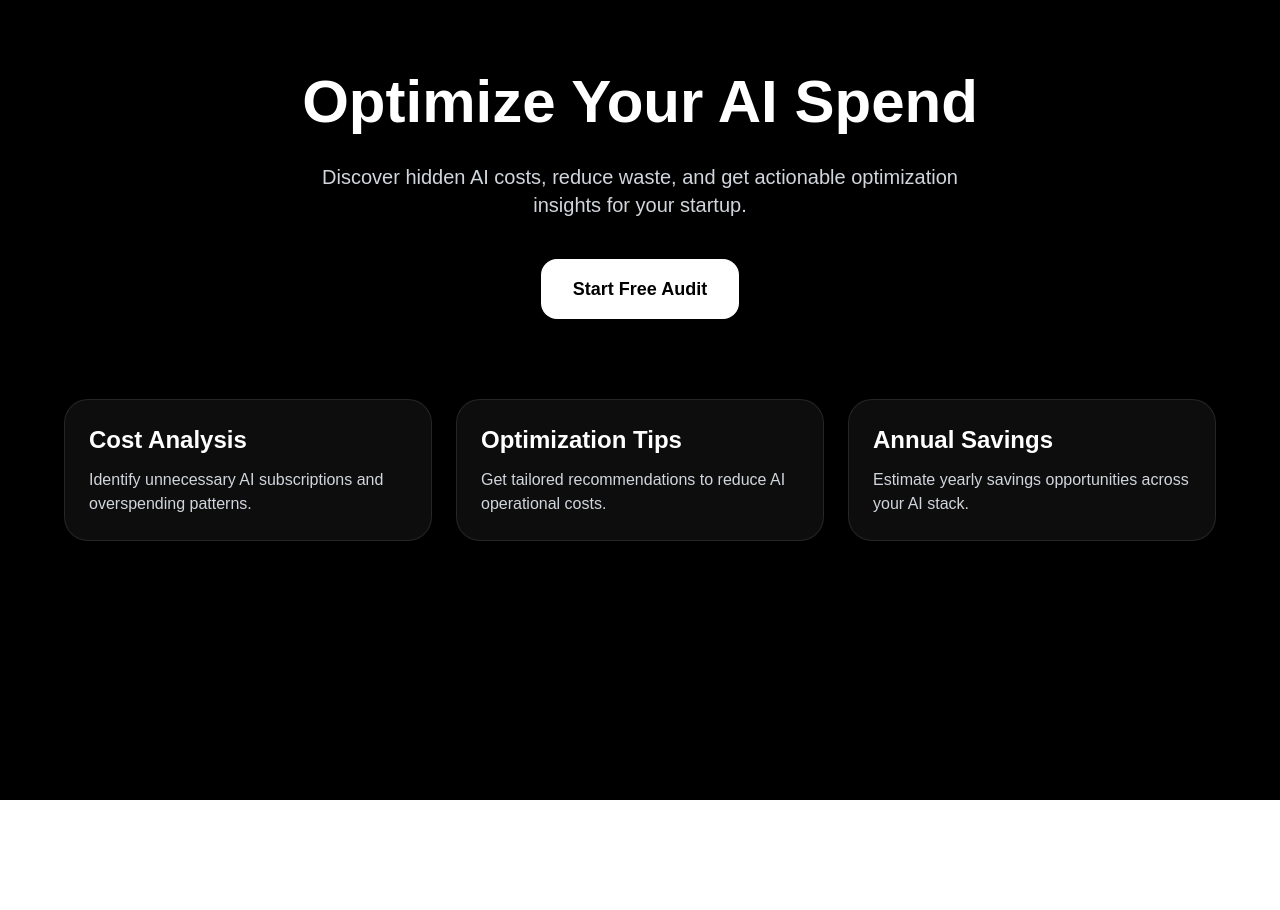
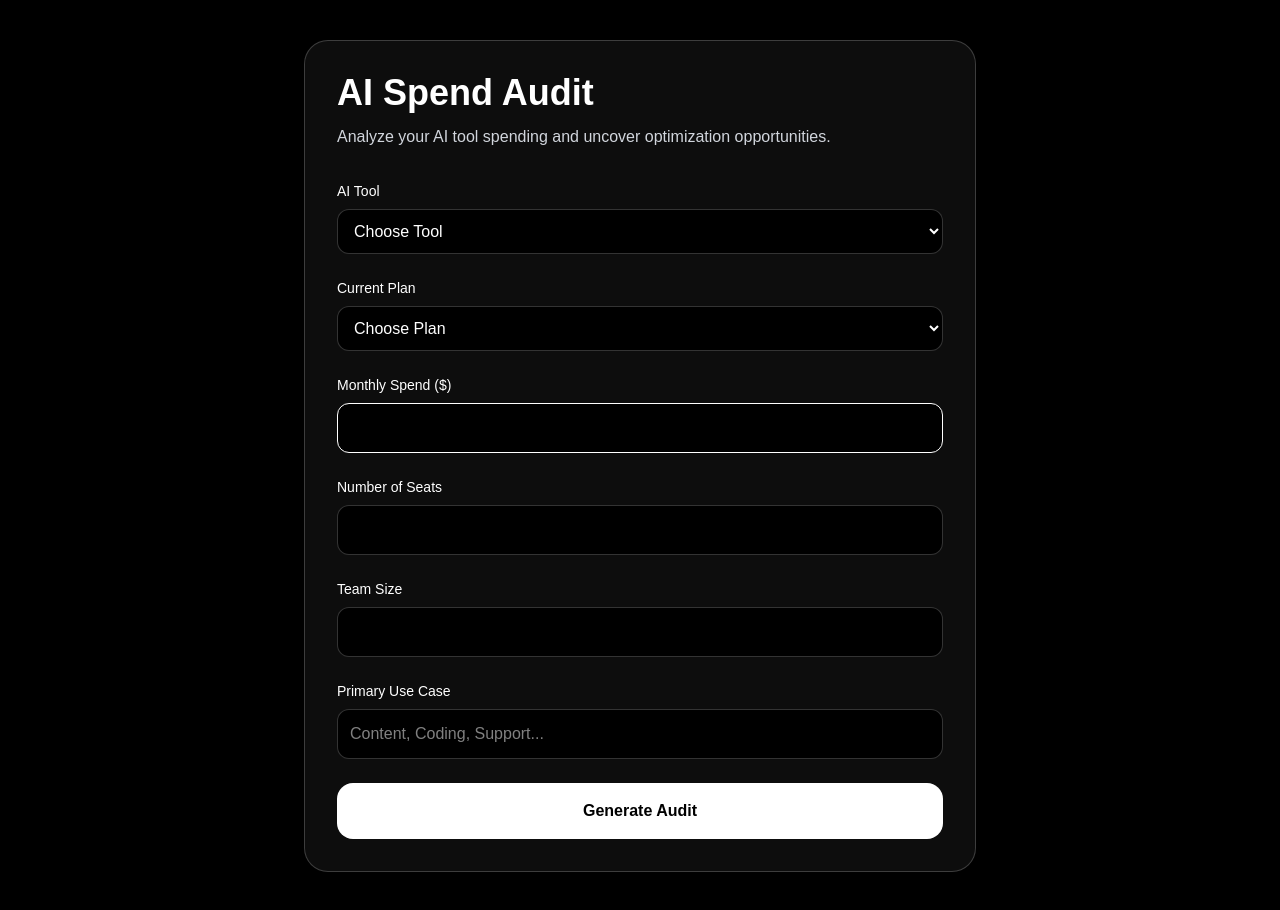
Before and after one commit to gandhimohit456-spec/ai-spend-audit, a Next.js app: page / in a window 1280 px wide. Before the commit the page ends 800 px from the top, so only its background shows below. Built offline with nearby package versions, Linux system fonts and the light colour scheme.

Commit message:
`Refactor Audit Page and Result Page with new UI and functionality`

```diff
--- a/app/page.tsx
+++ b/app/page.tsx
@@ -1,50 +1,156 @@
-export default function Home() {
+"use client";
+
+import { useState } from "react";
+
+export default function AuditPage() {
+  const [formData, setFormData] = useState({
+    tool: "",
+    plan: "",
+    monthlySpend: "",
+    seats: "",
+    teamSize: "",
+    useCase: "",
+  });
+
+  const handleChange = (
+    e: React.ChangeEvent<
+      HTMLInputElement | HTMLSelectElement
+    >
+  ) => {
+    setFormData({
+      ...formData,
+      [e.target.name]: e.target.value,
+    });
+  };
+
+  const handleSubmit = () => {
+    localStorage.setItem(
+      "auditData",
+      JSON.stringify(formData)
+    );
+
+    window.location.href = "/result";
+  };
+
   return (
-    <main className="min-h-screen bg-black text-white px-6 py-16">
-      <div className="max-w-6xl mx-auto">
-        <div className="text-center">
-          <h1 className="text-6xl font-bold leading-tight">
-            Optimize Your AI Spend
+    <main className="min-h-screen bg-black text-white p-10 flex items-center justify-center">
+      <div className="w-full max-w-2xl border border-white/20 rounded-3xl p-8 bg-white/5 backdrop-blur">
+        <h1 className="text-4xl font-bold">
+          AI Spend Audit
         </h1>
 
-          <p className="mt-6 text-xl text-gray-300 max-w-2xl mx-auto">
-            Discover hidden AI costs, reduce waste, and get actionable
-            optimization insights for your startup.
+        <p className="mt-3 text-gray-300">
+          Analyze your AI tool spending and uncover
+          optimization opportunities.
         </p>
 
-          <a
-            href="/audit"
-            className="inline-block mt-10 bg-white text-black px-8 py-4 rounded-2xl text-lg font-semibold hover:scale-105 transition"
+        <form
+          className="mt-8 space-y-6"
+          onSubmit={(e) => {
+            e.preventDefault();
+            handleSubmit();
+          }}
         >
-            Start Free Audit
-          </a>
+          <div>
+            <label className="block mb-2 text-sm font-medium">
+              AI Tool
+            </label>
+
+            <select
+              name="tool"
+              onChange={handleChange}
+              className="w-full border border-white/20 bg-black text-white p-3 rounded-xl"
+            >
+              <option>Choose Tool</option>
+              <option>ChatGPT</option>
+              <option>Claude</option>
+              <option>GitHub Copilot</option>
+              <option>Cursor</option>
+              <option>Gemini</option>
+              <option>OpenAI API</option>
+            </select>
           </div>
 
-        <div className="grid md:grid-cols-3 gap-6 mt-20">
-          <div className="border border-white/10 rounded-3xl p-6 bg-white/5">
-            <h2 className="text-2xl font-semibold">Cost Analysis</h2>
+          <div>
+            <label className="block mb-2 text-sm font-medium">
+              Current Plan
+            </label>
 
-            <p className="mt-3 text-gray-300">
-              Identify unnecessary AI subscriptions and overspending patterns.
-            </p>
+            <select
+              name="plan"
+              onChange={handleChange}
+              className="w-full border border-white/20 bg-black text-white p-3 rounded-xl"
+            >
+              <option>Choose Plan</option>
+              <option>Free</option>
+              <option>Plus</option>
+              <option>Pro</option>
+              <option>Business</option>
+              <option>Team</option>
+              <option>Enterprise</option>
+            </select>
           </div>
 
-          <div className="border border-white/10 rounded-3xl p-6 bg-white/5">
-            <h2 className="text-2xl font-semibold">Optimization Tips</h2>
+          <div>
+            <label className="block mb-2 text-sm font-medium">
+              Monthly Spend ($)
+            </label>
 
-            <p className="mt-3 text-gray-300">
-              Get tailored recommendations to reduce AI operational costs.
-            </p>
+            <input
+              type="number"
+              name="monthlySpend"
+              onChange={handleChange}
+              className="w-full border border-white p-3 rounded-xl bg-black text-white"
+            />
           </div>
 
-          <div className="border border-white/10 rounded-3xl p-6 bg-white/5">
-            <h2 className="text-2xl font-semibold">Annual Savings</h2>
+          <div>
+            <label className="block mb-2 text-sm font-medium">
+              Number of Seats
+            </label>
 
-            <p className="mt-3 text-gray-300">
-              Estimate yearly savings opportunities across your AI stack.
-            </p>
+            <input
+              type="number"
+              name="seats"
+              onChange={handleChange}
+              className="w-full border border-white/20 p-3 rounded-xl bg-black text-white"
+            />
           </div>
+
+          <div>
+            <label className="block mb-2 text-sm font-medium">
+              Team Size
+            </label>
+
+            <input
+              type="number"
+              name="teamSize"
+              onChange={handleChange}
+              className="w-full border border-white/20 p-3 rounded-xl bg-black text-white"
+            />
           </div>
+
+          <div>
+            <label className="block mb-2 text-sm font-medium">
+              Primary Use Case
+            </label>
+
+            <input
+              type="text"
+              name="useCase"
+              onChange={handleChange}
+              placeholder="Content, Coding, Support..."
+              className="w-full border border-white/20 p-3 rounded-xl bg-black text-white"
+            />
+          </div>
+
+          <button
+            type="submit"
+            className="w-full bg-white text-black py-4 rounded-2xl font-semibold hover:scale-[1.02] transition"
+          >
+            Generate Audit
+          </button>
+        </form>
       </div>
     </main>
   );
--- a/app/result/page.tsx
+++ b/app/result/page.tsx
@@ -80,26 +80,48 @@ export default function ResultPage() {
       riskLevel = "High";
     }
 
-    return{
+    return {
       savings,
       recommendation,
       riskLevel,
-      yearlySavings: savings *12,
+      yearlySavings: savings * 12,
 
-      aiSummary: 'Your organization may be overspending on ${data.tool}.Based on your current configuration,you could potentially save $${savings} per month by optimizing your AI stack and reducing unneccesary costs.',
+      aiSummary: `Your organization may be overspending on ${data.tool}. Based on your current configuration, you could potentially save $${savings} per month by optimizing your AI stack and reducing unnecessary costs.`,
 
       confidenceScore:
-        savings > 50 ? "92%" : "78",
+        savings > 50 ? "92%" : "78%",
 
       optimizationStatus:
         savings > 0
-        ? "Optimization Opportunity Found"
-        : "Already Optimized"
+          ? "Optimization Opportunity Found"
+          : "Already Optimized",
+
+      topRecommendations: [
+        "Reduce inactive AI seats",
+        "Switch to lower pricing tiers",
+        "Optimize prompt usage",
+      ],
     };
   };
 
   useEffect(() => {
-    const savedData = localStorage.getItem("auditData");
+    const navigationEntries =
+      performance.getEntriesByType("navigation");
+
+    const isReload =
+      navigationEntries.length > 0 &&
+      (navigationEntries[0] as PerformanceNavigationTiming)
+        .type === "reload";
+
+    if (isReload) {
+      localStorage.removeItem("auditData");
+
+      window.location.href = "/";
+      return;
+    }
+
+    const savedData =
+      localStorage.getItem("auditData");
 
     if (savedData) {
       const data = JSON.parse(savedData);
@@ -107,6 +129,8 @@ export default function ResultPage() {
       const result = runAudit(data);
 
       setAuditResult(result);
+    } else {
+      window.location.href = "/";
     }
   }, []);
 
@@ -130,7 +154,7 @@ export default function ResultPage() {
         </p>
 
         <div className="mt-10 space-y-6">
-          <div className="border border-white/10 rounded-2xl p-6">
+          <div className="border border-white/10 rounded-2xl p-6 hover:border-white/30 transition">
             <h2 className="text-4xl font-bold">
               ${auditResult.savings}/month
             </h2>
@@ -140,7 +164,7 @@ export default function ResultPage() {
             </p>
           </div>
 
-          <div className="border border-white/10 rounded-2xl p-6">
+          <div className="border border-white/10 rounded-2xl p-6 hover:border-white/30 transition">
             <h3 className="text-2xl font-semibold">
               Annual Savings
             </h3>
@@ -150,7 +174,7 @@ export default function ResultPage() {
             </p>
           </div>
 
-          <div className="border border-white/10 rounded-2xl p-6">
+          <div className="border border-white/10 rounded-2xl p-6 hover:border-white/30 transition">
             <h3 className="text-2xl font-semibold">
               Risk Level
             </h3>
@@ -160,7 +184,7 @@ export default function ResultPage() {
             </p>
           </div>
 
-          <div className="border border-white/10 rounded-2xl p-6">
+          <div className="border border-white/10 rounded-2xl p-6 hover:border-white/30 transition">
             <h3 className="text-2xl font-semibold">
               Recommendation
             </h3>
@@ -169,33 +193,54 @@ export default function ResultPage() {
               {auditResult.recommendation}
             </p>
           </div>
-          <div className="border border-white/10 rounded-2xl p-6">
+
+          <div className="border border-white/10 rounded-2xl p-6 hover:border-white/30 transition">
             <h3 className="text-2xl font-semibold">
               AI Summary
             </h3>
 
-            <p className = "mt-3 text-gray-300 leading-7">
+            <p className="mt-3 text-gray-300 leading-7">
               {auditResult.aiSummary}
             </p>
           </div>
-          <div className = "border border-white/10 rounded-2xl p-6">
-            <h3 className = "text-2xl font-semibold">
+
+          <div className="border border-white/10 rounded-2xl p-6 hover:border-white/30 transition">
+            <h3 className="text-2xl font-semibold">
               Confidence Score
             </h3>
 
-            <p className = "mt-3 text-3xl font-bold">
+            <p className="mt-3 text-3xl font-bold">
               {auditResult.confidenceScore}
             </p>
           </div>
 
-          <div className = "border border-white/10 rounded-2xl p-6">
-            <h3 className = "text-2xl font-semibold">
+          <div className="border border-white/10 rounded-2xl p-6 hover:border-white/30 transition">
+            <h3 className="text-2xl font-semibold">
               Optimization Status
             </h3>
 
-            <p className = "mt-3 text-gray-300">
+            <p className="mt-3 text-gray-300">
               {auditResult.optimizationStatus}
             </p>
+          </div>
+
+          <div className="border border-white/10 rounded-2xl p-6 hover:border-white/30 transition">
+            <h3 className="text-2xl font-semibold">
+              Top Recommendations
+            </h3>
+
+            <ul className="mt-4 space-y-3 text-gray-300">
+              {auditResult.topRecommendations.map(
+                (
+                  item: string,
+                  index: number
+                ) => (
+                  <li key={index}>
+                    • {item}
+                  </li>
+                )
+              )}
+            </ul>
           </div>
         </div>
       </div>
```
Lines whose indentation alone changed are shown as unchanged.
